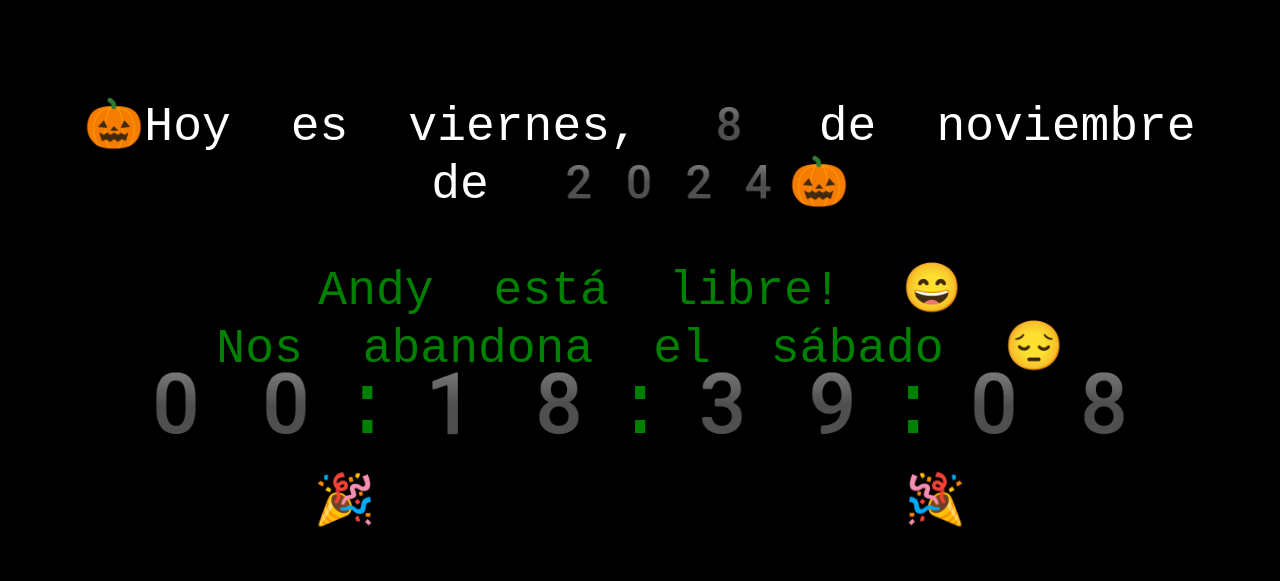
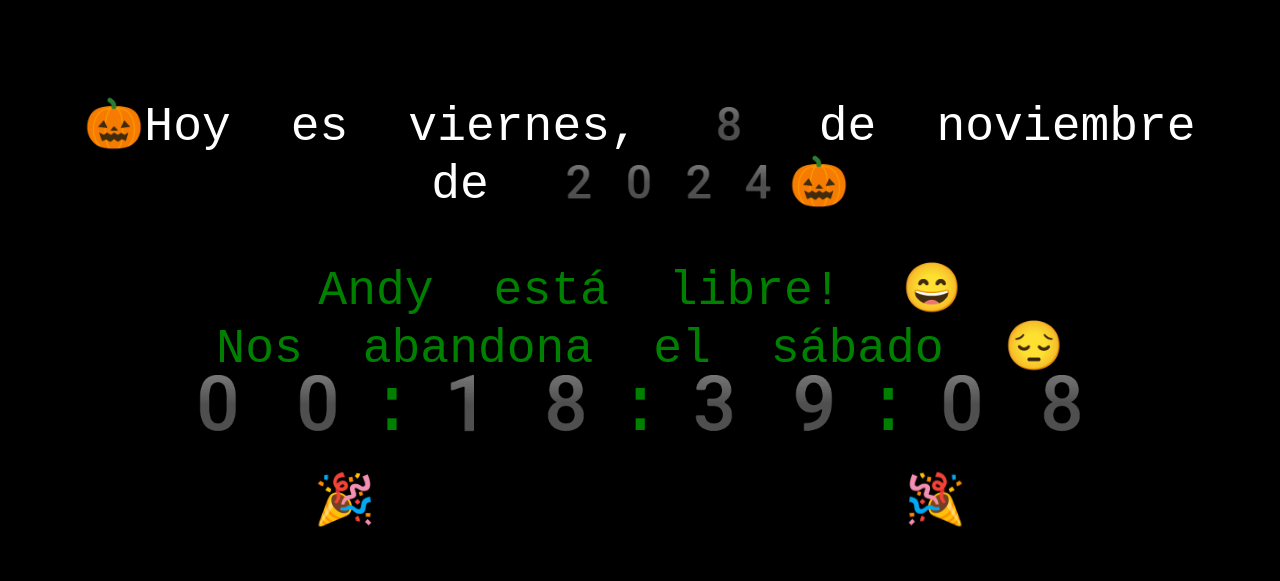
Before and after one commit to emandirola/andy, a plain HTML site: page index.html in a window 1280 px wide. Drawn offline with Linux system fonts and the light colour scheme; a web font is replaced by a local one.

Commit message:
fix sigmoid

```diff
--- a/index.html
+++ b/index.html
@@ -162,7 +162,8 @@
 		function sigmoid(seconds) {
 			const normalized = 1 - seconds / (4 * 24 * 60 * 60);
 			const sigmoid = Math.tanh(normalized);
-			const scaled = sigmoid / 2 + 1.5;
+			const scaled = sigmoid + 1;
+			console.log(seconds, normalized, sigmoid, scaled)
 			return scaled;
 		}
 
```
